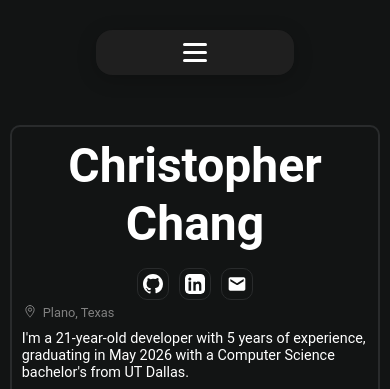
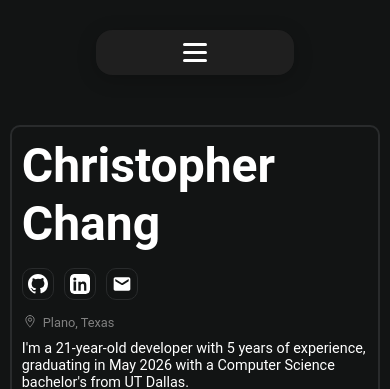
Before and after one commit to ChrisChang8/winter24-portfolio, a React (Create React App) app: page / in a window 390 px wide. Shown: the top 389 px of the page. Built offline with nearby package versions, Linux system fonts and the light colour scheme.

Commit message:
sixth commit

```diff
--- a/src/App.css
+++ b/src/App.css
@@ -102,6 +102,7 @@ h3 {
   text-align: left;
 }
 
+
 @media screen and (max-width: 1500px) {
   .container{
       width: 70%;
--- a/src/Pages/Home/HeroSection.css
+++ b/src/Pages/Home/HeroSection.css
@@ -66,13 +66,14 @@
     }
 
     .title-row {
-        flex-direction: column; /* Stack title and icons vertically */
-        align-items: center;
-        text-align: center; /* Center-align text */
+        flex-direction: left; /* Stack title and icons vertically */
+        align-items: left;
+        text-align: left; /* Center-align text */
     }
 
     .social-icons {
         justify-content: center; /* Center icons */
+        margin-bottom: 10px;
     }
 
     .location {
--- a/src/Pages/Home/Project.css
+++ b/src/Pages/Home/Project.css
@@ -98,7 +98,7 @@
 @media screen and (max-width: 768px) {
 
     .project--container{
-        width: 90%;
+        width: 87%;
         margin: 0 auto;
         text-align: left;
     }
```
